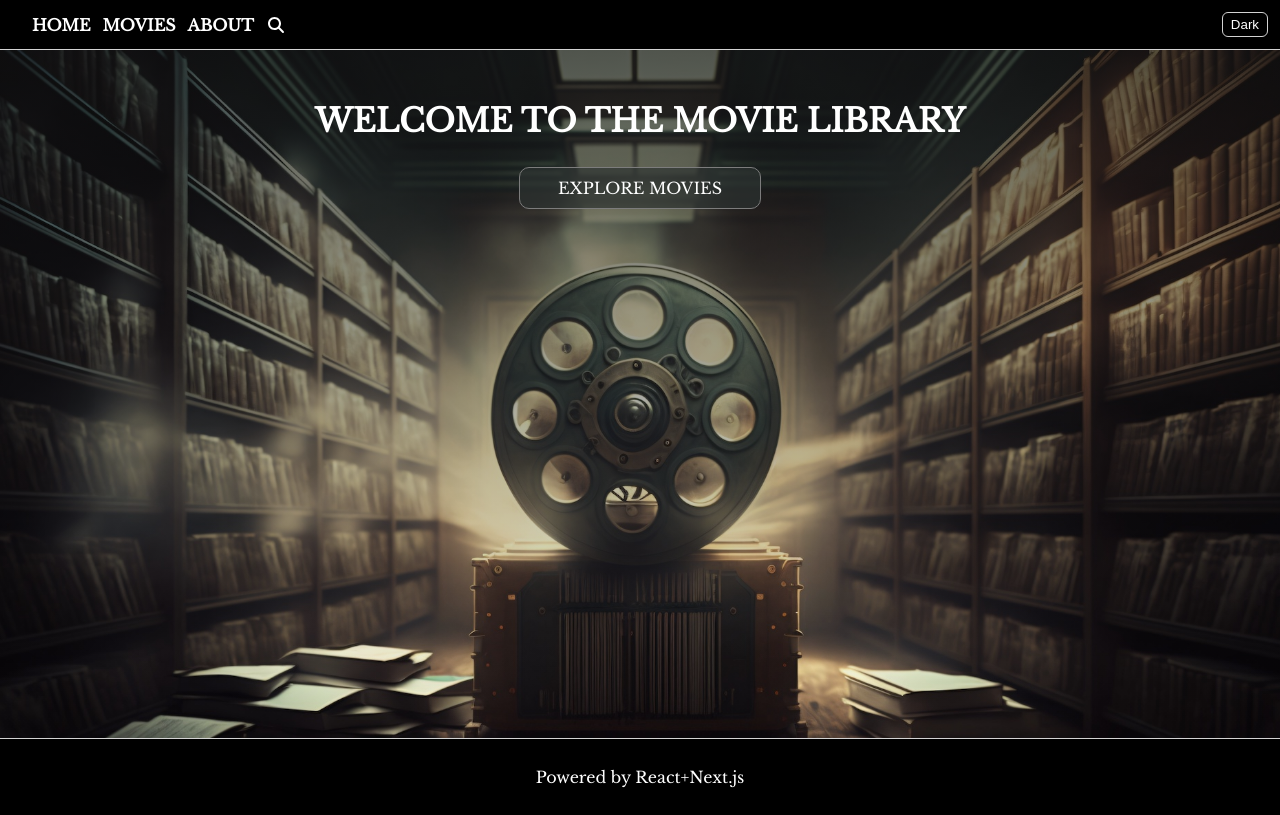
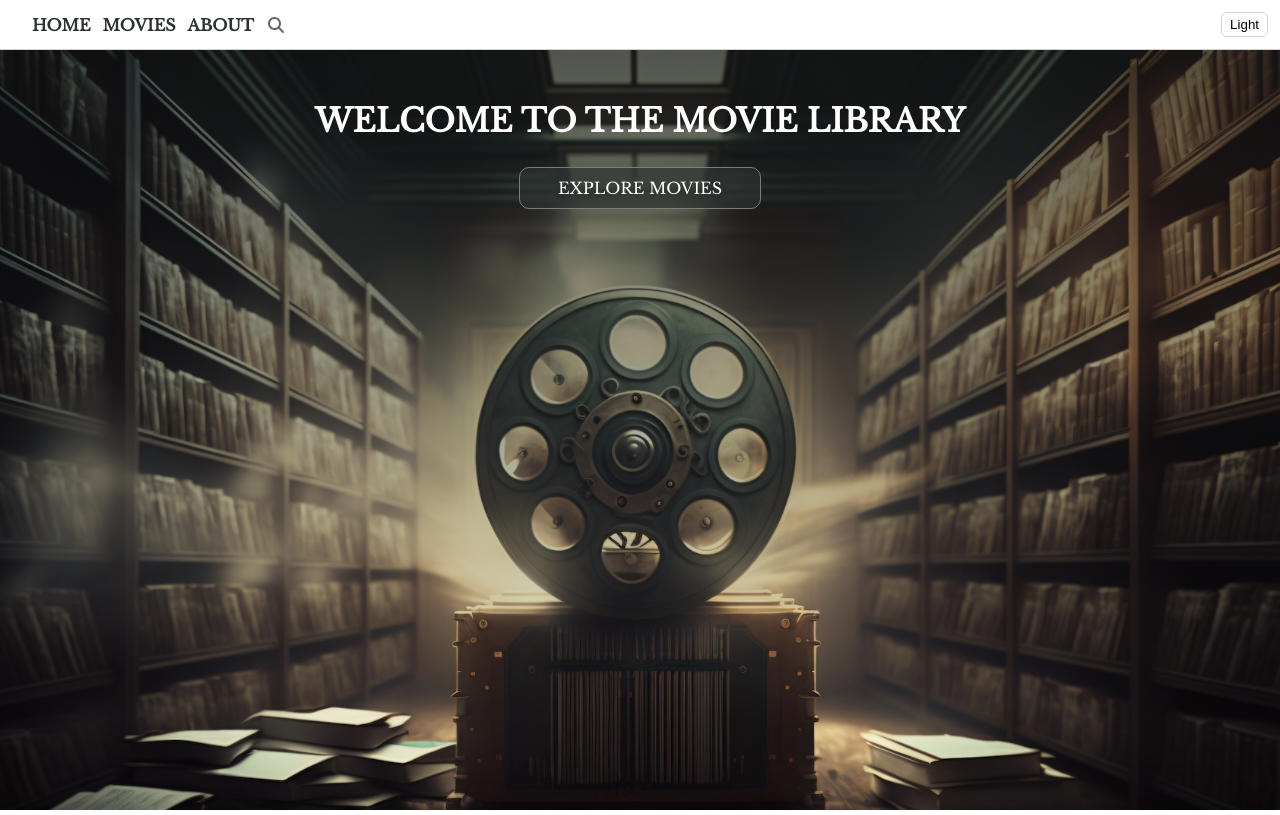
Before and after one commit to pablohennique/my-movie-library, a Next.js app: page / in a window 1280 px wide. Built offline with nearby package versions, Linux system fonts and the light colour scheme.

Commit message:
working on styiling

```diff
--- a/src/app/globals.css
+++ b/src/app/globals.css
@@ -43,7 +43,7 @@ h2 {
 }
 
 body.dark {
-  background-color: black;
+  background-color: #1f1d1c;
   color: white;
 }
 
--- a/src/app/layout.js
+++ b/src/app/layout.js
@@ -28,11 +28,11 @@ export default function RootLayout({ children }) {
 
           <main>{children}</main>
 
-          <footer>
+          {/* <footer>
             <p>
               Powered by React+Next.js
             </p>
-          </footer>
+          </footer> */}
 
         </body>
       </html>
--- a/src/app/layout.module.css
+++ b/src/app/layout.module.css
@@ -31,5 +31,5 @@
 }
 
 :global(.dark).rootLayout > main {
-  background-color: #121415;
+  background-color: #1c2123;
 }
--- a/src/app/page.module.css
+++ b/src/app/page.module.css
@@ -21,7 +21,8 @@
   background-size: cover;
   background-position: center;
   background-repeat: no-repeat;
-  height: 86vh;
+  /* height: 86vh; */
+  height: 95vh;
   top: 0; left: 0;
   text-align: center;
 
--- a/src/app/search/page.js
+++ b/src/app/search/page.js
@@ -4,7 +4,6 @@ import styles from './page.module.css'
 import { useState } from 'react'
 import { searchMovies } from '@/lib/tmdb'
 import { MovieList } from '@/components/movie-list'
-
 
 export default function SearchPage() {
   const [query, setQuery] = useState('')
--- a/src/components/movie-list-item.module.css
+++ b/src/components/movie-list-item.module.css
@@ -51,7 +51,7 @@
 }
 
 :global(.dark) .clickable:hover {
-  background-color: #202020; /* Slightly lighter background color on hover */
+  background-color: #242b2d; /* Slightly lighter background color on hover */
   box-shadow: 0 2px 5px rgba(170, 169, 169, 0.5);
 }
 
--- a/src/components/nav-menu.js
+++ b/src/components/nav-menu.js
@@ -4,7 +4,7 @@ import { FontAwesomeIcon } from '@fortawesome/react-fontawesome'
 import { faSearch } from '@fortawesome/free-solid-svg-icons'
 
 export function NavMenu() {
-  const searchIcon = <FontAwesomeIcon icon={faSearch} style={{color: "#FFFFFF", width: '20px'}} />
+  const searchIcon = <FontAwesomeIcon icon={faSearch} style={{color: "#636766", width: '20px'}} />
 
   return (
     <nav className={styles.navMenu}>
--- a/src/components/theme-switch.js
+++ b/src/components/theme-switch.js
@@ -1,14 +1,14 @@
 'use client'
 import { useState } from 'react'
-import { useEffect } from 'react'
+// import { useEffect } from 'react'
 import styles from './theme-switch.module.css'
 
 export function ThemeSwitch() {
-  const [theme, setTheme] = useState('dark')
+  const [theme, setTheme] = useState('light')
 
-  useEffect(() => {
-    {theme === 'dark' && document.body.classList.add('dark')}
-  })
+  // useEffect(() => {
+  //   {theme === 'dark' && document.body.classList.add('dark')}
+  // })
 
   return (
     <button
```
